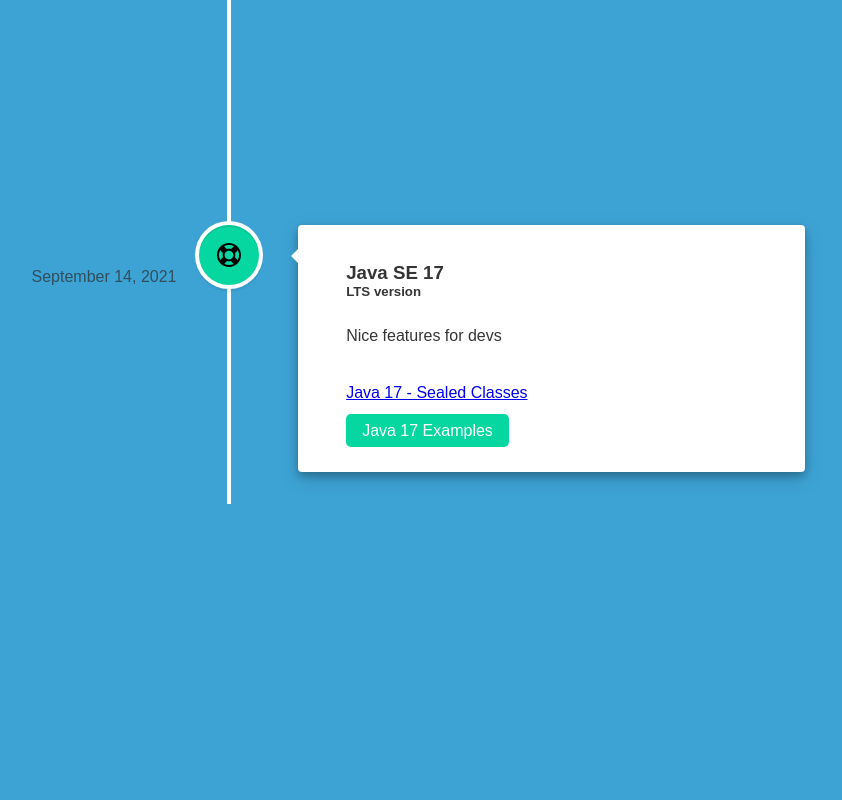
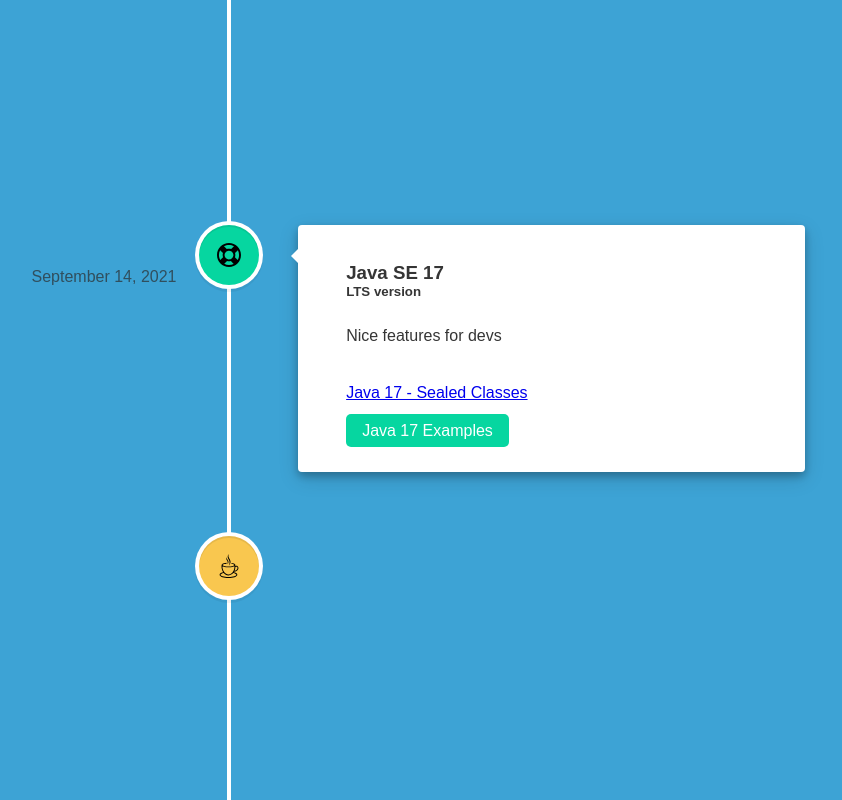
Before and after one commit to SpaghettiCodeJungle/java-version-and-feature, a React (Create React App) app: page / in a window 1280 px wide. Shown: the part 3906-4706 px from the top of the page, without its empty margins (411-1253 px from the left). Before the commit the page ends 4410 px from the top, so only its background shows below. Built offline with nearby package versions, Linux system fonts and the light colour scheme.

Commit message:
Updated Java 18 data

```diff
--- a/src/data/timelineElements.js
+++ b/src/data/timelineElements.js
@@ -172,6 +172,23 @@
         releaseDate: "September 14, 2021",
         icon: "lts",
       },
+      {
+        id: 11,
+        name: "Java SE 18",
+        extra: "",
+        description:
+          "A few features for devs",
+        features: [
+            {
+              featureName: "Java 18 - Sealed Classes",
+                website: "https://spaghetticodejungle.com/java-18-simple-http-server/"
+
+            }],
+        buttonText: "Java 18 Examples",
+        website: "https://github.com/stars/SpaghettiCodeJungle/lists/java-18",
+        releaseDate: "March 22, 2022",
+        icon: "standard",
+      }
   ];
 
   export default timelineElements;
```
